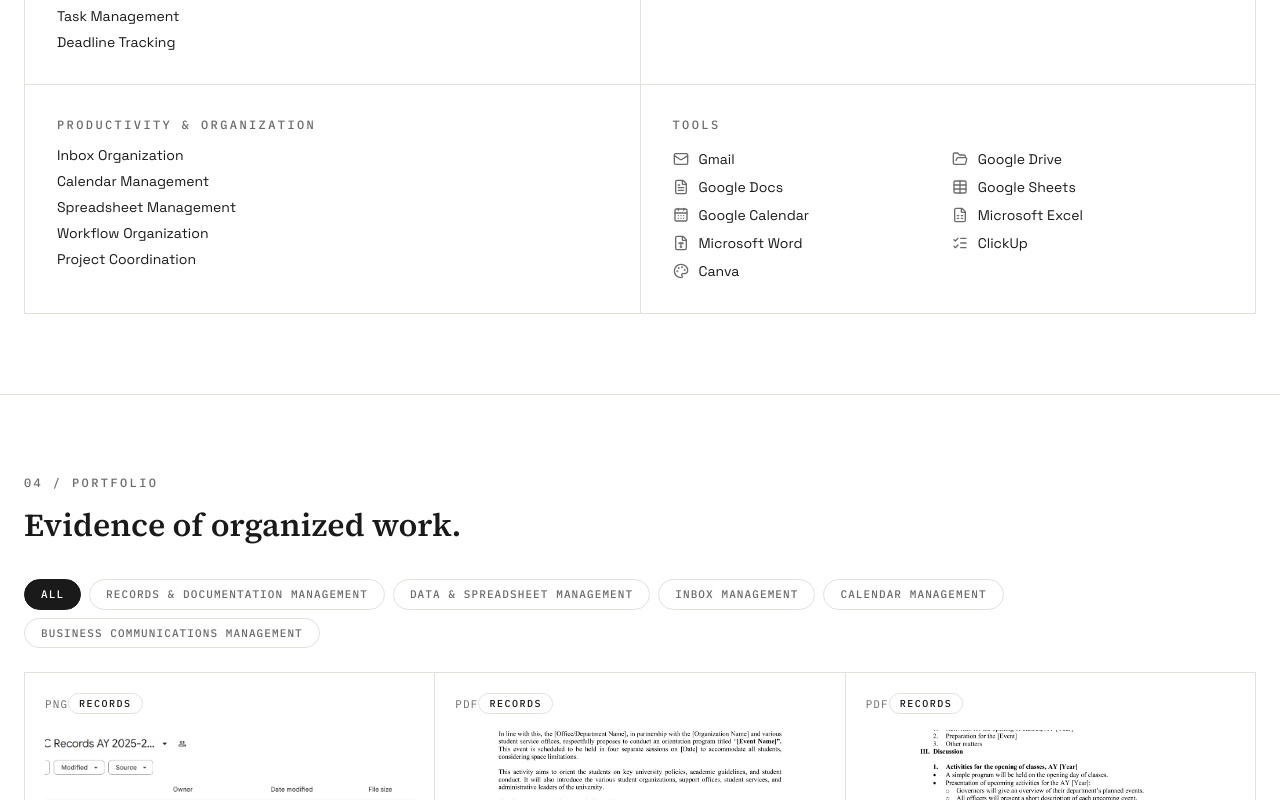
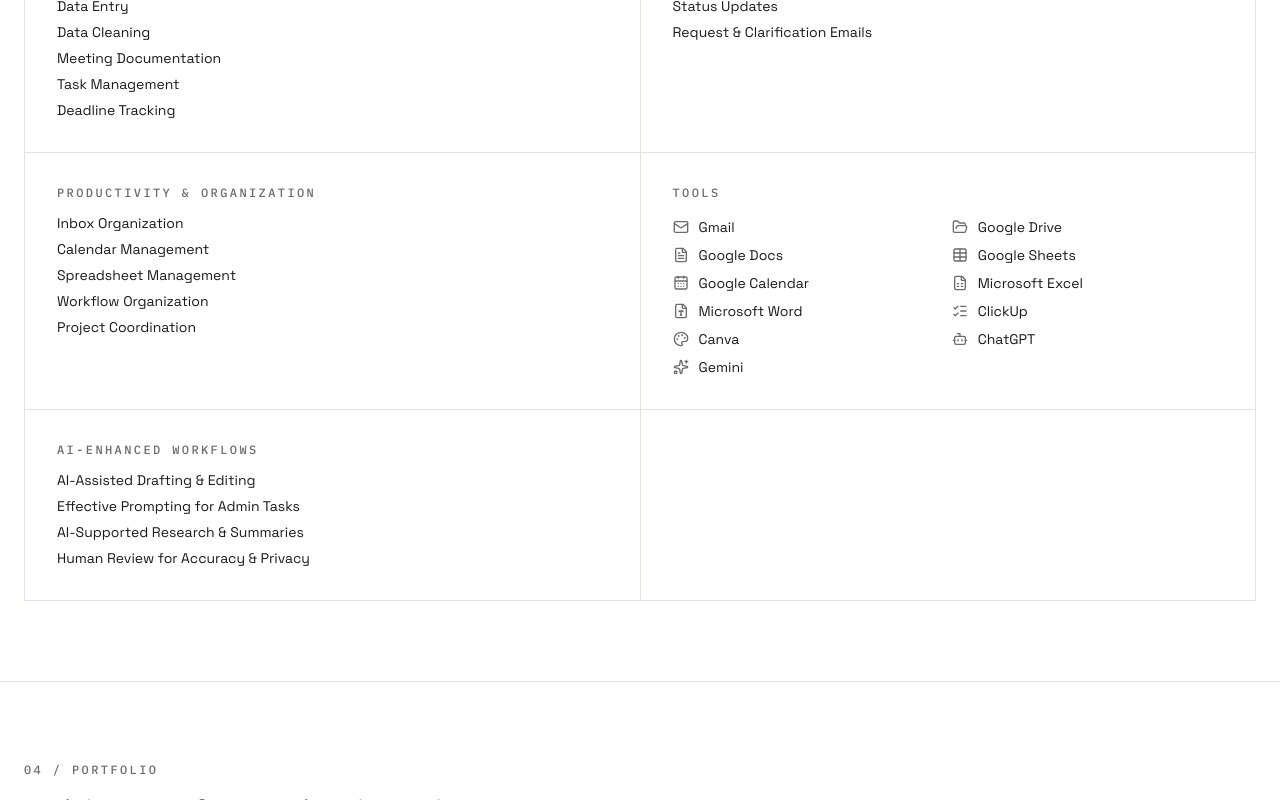
Before and after one commit to iverene/VA-Portfolio, a React (Vite) app: page / in a window 1280 px wide. Shown: the part 2891-3691 px from the top of the page. Built offline with nearby package versions, Linux system fonts and the light colour scheme.

Commit message:
feat: showcase AI-assisted workflows in Skills

```diff
--- a/src/components/layout/Section.jsx
+++ b/src/components/layout/Section.jsx
@@ -1,6 +1,6 @@
 import { motion } from "motion/react";
 
-export default function Section({ id, eyebrow, title, children }) {
+export default function Section({ id, eyebrow, title, lede, children }) {
   return (
     <section id={id} className="mx-auto w-full max-w-[1280px] scroll-mt-20 border-t border-[#e3e1dc] px-6 py-14 md:py-20">
       <motion.div
@@ -11,6 +11,7 @@
       >
         {eyebrow && <p className="font-mono text-xs font-medium uppercase tracking-[0.2em] text-[#6b6b6b]">{eyebrow}</p>}
         {title && <h2 className="mt-3 max-w-2xl font-serif text-2xl font-semibold leading-snug text-[#1a1a1a] md:text-[2rem]">{title}</h2>}
+        {lede && <p className="mt-4 max-w-2xl leading-relaxed text-[#6b6b6b]">{lede}</p>}
         <div className="mt-8">{children}</div>
       </motion.div>
     </section>
--- a/src/data/skills.js
+++ b/src/data/skills.js
@@ -2,5 +2,6 @@
   { title: "Administrative", items: ["Records Management", "File Organization", "Documentation", "Data Entry", "Data Cleaning", "Meeting Documentation", "Task Management", "Deadline Tracking"] },
   { title: "Communication", items: ["Professional Email Writing", "Business Correspondence", "Follow-Up Communication", "Status Updates", "Request & Clarification Emails"] },
   { title: "Productivity & Organization", items: ["Inbox Organization", "Calendar Management", "Spreadsheet Management", "Workflow Organization", "Project Coordination"] },
-  { title: "Tools", items: ["Gmail", "Google Drive", "Google Docs", "Google Sheets", "Google Calendar", "Microsoft Excel", "Microsoft Word", "ClickUp", "Canva"] },
+  { title: "Tools", items: ["Gmail", "Google Drive", "Google Docs", "Google Sheets", "Google Calendar", "Microsoft Excel", "Microsoft Word", "ClickUp", "Canva", "ChatGPT", "Gemini"] },
+  { title: "AI-Enhanced Workflows", items: ["AI-Assisted Drafting & Editing", "Effective Prompting for Admin Tasks", "AI-Supported Research & Summaries", "Human Review for Accuracy & Privacy"] },
 ];
--- a/src/sections/Skills.jsx
+++ b/src/sections/Skills.jsx
@@ -1,5 +1,5 @@
 import Section from "../components/layout/Section.jsx";
-import { Mail, FolderOpen, FileText, Table, CalendarDays, FileSpreadsheet, FileType, ListChecks, Palette } from "lucide-react";
+import { Mail, FolderOpen, FileText, Table, CalendarDays, FileSpreadsheet, FileType, ListChecks, Palette, Bot, Sparkles } from "lucide-react";
 import { skillGroups } from "../data/skills.js";
 
 const TOOL_ICONS = {
@@ -12,11 +12,13 @@
   "Microsoft Word": FileType,
   "ClickUp": ListChecks,
   "Canva": Palette,
+  "ChatGPT": Bot,
+  "Gemini": Sparkles,
 };
 
 export default function Skills() {
   return (
-    <Section id="skills" eyebrow="Skills" title="Grouped capabilities, not software collecting.">
+    <Section id="skills" eyebrow="Skills" title="Grouped capabilities, not software collecting." lede="I work with AI tools like ChatGPT and Gemini to draft faster, organize quicker, and deliver accurately — with human review on everything.">
       <div className="grid gap-px border border-[#e3e1dc] bg-[#e3e1dc] md:grid-cols-2">
         {skillGroups.map((g) => (
           <div key={g.title} className="bg-[#ffffff] p-6 md:p-8">
@@ -37,6 +39,7 @@
             )}
           </div>
         ))}
+        <div aria-hidden="true" className="hidden bg-[#ffffff] md:block" />
       </div>
     </Section>
   );
```
